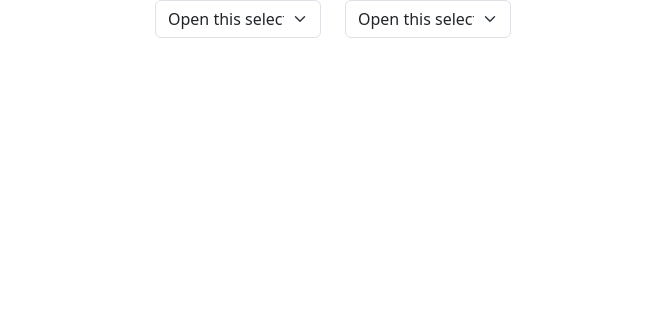
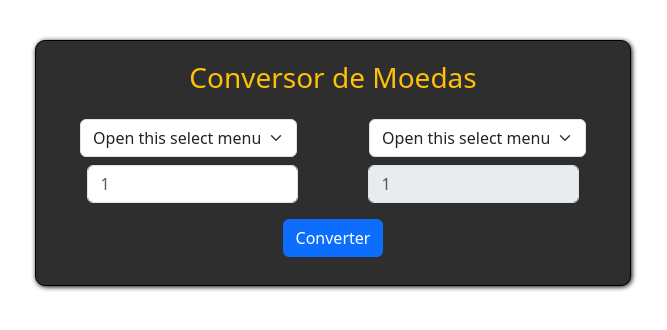
Before and after one commit to nerydyego/Conversor-de-moedas, a plain HTML site: page index.html in a window 1280 px wide. Shown: the whole page, without its empty margins (307-974 px from the left). Drawn offline with nearby package versions, Linux system fonts and the light colour scheme.

Commit message:
index principal

```diff
--- a/index.html
+++ b/index.html
@@ -13,10 +13,13 @@
 
   </head>
   <body>
-
     <div class="container text-center">
-        <div class="row align-items-center justify-content-center">
-            <div class="col-2">
+        <div class="row ">
+            <div class="col-lg d-flex justify-content-center">
+                <div class="conversor">
+                    <h3 class="mb-4 text-warning">Conversor de Moedas</h3>
+                    <div class="row justify-content-around ">
+                        <div class="col-lg-5">
                             <select class="form-select" aria-label="Default select example">
                                 <option selected>Open this select menu</option>
                                 <option value="1">One</option>
@@ -24,7 +27,7 @@
                                 <option value="3">Three</option>
                             </select>
                         </div>
-            <div class="col-2">
+                        <div class="col-lg-5">
                             <select class="form-select" aria-label="Default select example">
                                 <option selected>Open this select menu</option>
                                 <option value="1">One</option>
@@ -33,6 +36,18 @@
                             </select>
                         </div>
                     </div>
+                    <div class="row p-2 justify-content-around">
+                        <div class="col-lg-5">
+                            <input type="text" class="form-control converter" id="informado" placeholder="1" >
+                        </div>
+                        <div class="col-lg-5">
+                            <input type="text" class="form-control converter" id="informado" placeholder="1" disabled="disabled">
+                        </div>
+                    </div>
+                    <button class="m-2 btn btn-primary">Converter</button>
+                </div>
+            </div>
+        </div>
     </div>
     <script src="https://cdn.jsdelivr.net/npm/bootstrap@5.3.1/dist/js/bootstrap.bundle.min.js" integrity="sha384-HwwvtgBNo3bZJJLYd8oVXjrBZt8cqVSpeBNS5n7C8IVInixGAoxmnlMuBnhbgrkm" crossorigin="anonymous"></script>
     <script src="https://cdn.jsdelivr.net/npm/@popperjs/core@2.11.8/dist/umd/popper.min.js" integrity="sha384-I7E8VVD/ismYTF4hNIPjVp/Zjvgyol6VFvRkX/vR+Vc4jQkC+hVqc2pM8ODewa9r" crossorigin="anonymous"></script>
```
Lines whose indentation alone changed are shown as unchanged.
